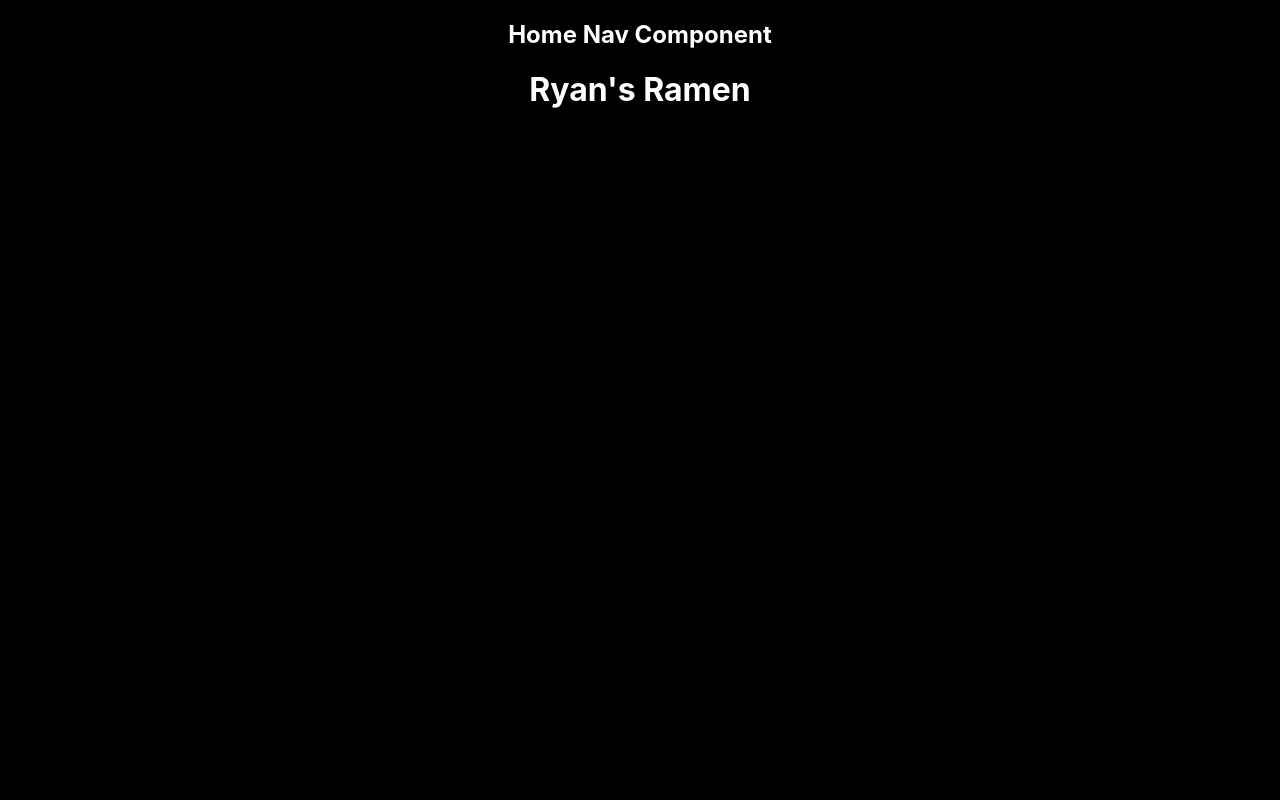
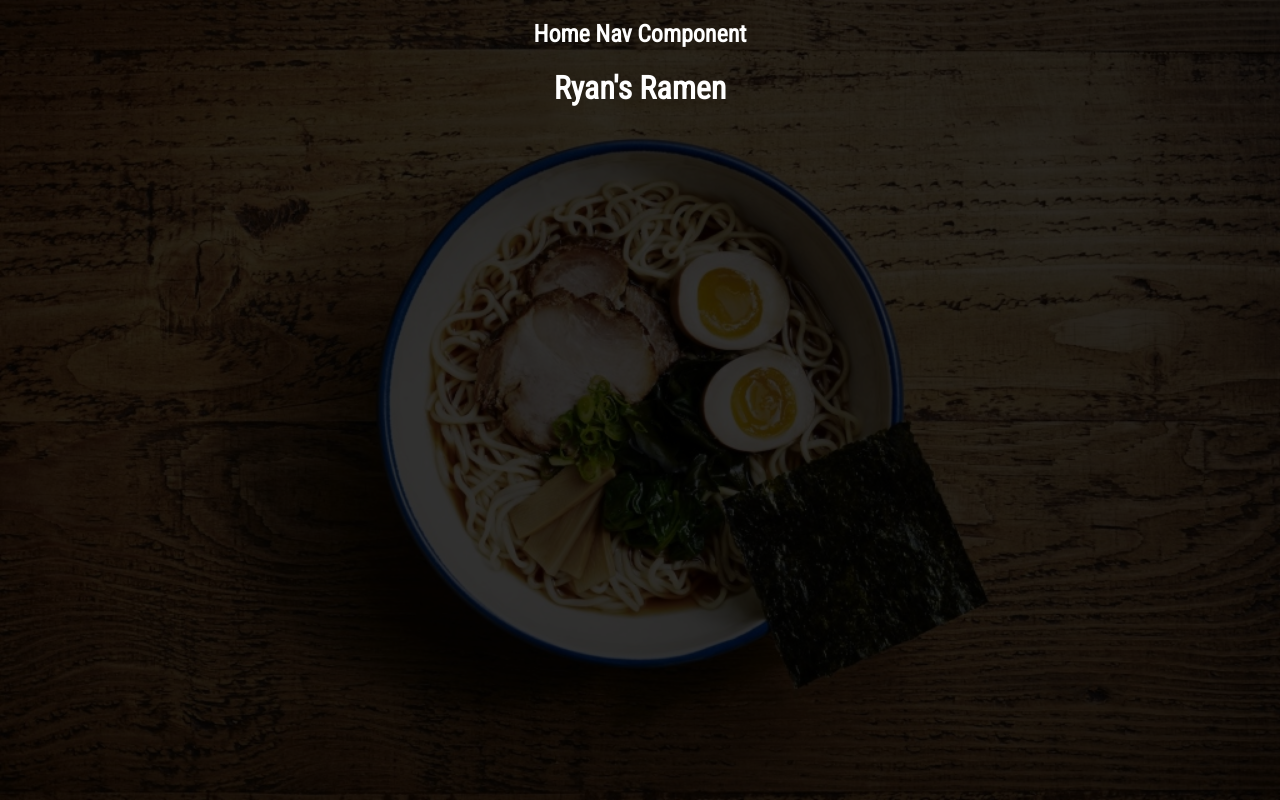
Before and after one commit to awong017/ryans-ramen, a React (Create React App) app: page / in a window 1280 px wide. Built offline with nearby package versions, Linux system fonts and the light colour scheme.

Commit message:
added background image

```diff
--- /dev/null
+++ b/public/index.css
@@ -0,0 +1,14 @@
+@import url('https://fonts.googleapis.com/css2?family=Roboto+Condensed&display=swap');
+
+body {
+    background:
+    linear-gradient(
+      rgba(0, 0, 0, 0.8),
+      rgba(0, 0, 0, 0.8)
+    ),
+     url("/ramen-wallpaper.jpg") fixed;
+  background-size: cover;
+  background-position: center center;
+  background-color: black;
+  font-family: 'Roboto Condensed', sans-serif;
+}
--- a/public/index.html
+++ b/public/index.html
@@ -2,14 +2,13 @@
 <html lang="en">
   <head>
     <meta charset="utf-8" />
-    <link rel="icon" href="%PUBLIC_URL%/favicon.ico" />
+    <link href="index.css" rel="stylesheet" type="text/css" />
     <meta name="viewport" content="width=device-width, initial-scale=1" />
     <meta name="theme-color" content="#000000" />
     <meta
       name="description"
       content="Web site created using create-react-app"
     />
-    <link rel="apple-touch-icon" href="%PUBLIC_URL%/logo192.png" />
     <!--
       manifest.json provides metadata used when your web app is installed on a
       user's mobile device or desktop. See https://developers.google.com/web/fundamentals/web-app-manifest/
@@ -26,7 +25,7 @@
     -->
     <title>React App</title>
   </head>
-  <body style="background-color: #000000">
+  <body>
     <noscript>You need to enable JavaScript to run this app.</noscript>
     <div id="root"></div>
     <!--
--- a/src/App.js
+++ b/src/App.js
@@ -1,7 +1,11 @@
 import React from 'react';
 import { Route, withRouter } from 'react-router-dom';
 import Context from './context';
+import Styled from 'styled-components';
 import Home from './home';
+
+const App = Styled.div`
+`
 
 const app = () => {
   const renderRoutes = () => {
--- a/src/index.css
+++ b/src/index.css
@@ -1,13 +1,5 @@
 body {
   margin: 0;
-  font-family: -apple-system, BlinkMacSystemFont, 'Segoe UI', 'Roboto', 'Oxygen',
-    'Ubuntu', 'Cantarell', 'Fira Sans', 'Droid Sans', 'Helvetica Neue',
-    sans-serif;
   -webkit-font-smoothing: antialiased;
   -moz-osx-font-smoothing: grayscale;
 }
-
-code {
-  font-family: source-code-pro, Menlo, Monaco, Consolas, 'Courier New',
-    monospace;
-}
```
Also changed, not shown: public/ramen-wallpaper.jpg (added).
